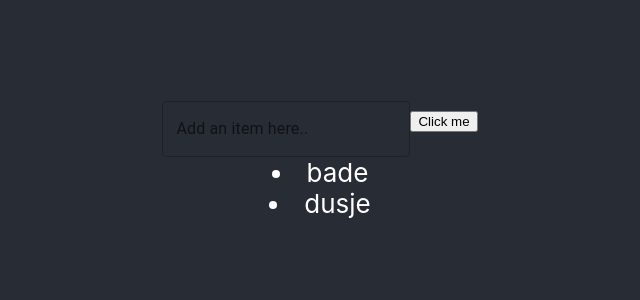
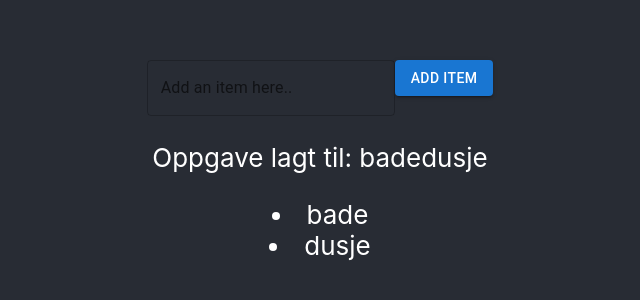
Before and after one commit to iri0008/test-amazingtodo, a React (Create React App) app: page / in a window 1280 px wide. Shown: the part 240-540 px from the top of the page, without its empty margins (320-960 px from the left). Built offline with nearby package versions, Linux system fonts and the light colour scheme.

Commit message:
Oppdatert listen

```diff
--- a/src/App.js
+++ b/src/App.js
@@ -1,19 +1,37 @@
 import './App.css';
-import {TextField} from "@mui/material";
+import { TextField } from "@mui/material";
+import { useState } from 'react';
+import React from 'react';
+import {Button, ListItemSecondaryAction} from "@mui/material";
+
+const myList = ["bade", "dusje"];
 
 function App() {
-  const myList = ["bade", "dusje"];
 
+  const [item, setItem] = useState(myList);
+
+  const addItem = () => {
+  var newItem = document.getElementById("outlined-basic").value;
+    setItem(newItem);
+    myList.push(newItem);
+    console.log(myList);
+  }
 
   return (
     <div className="App">
       <header className="App-header">
+
         <div>
           <TextField id="outlined-basic" label="Add an item here.." variant="outlined" />
-          <button>Click me</button>
+          <Button onClick={addItem} variant="contained">Add item </Button>
         </div>
 
-        {myList.map((myList) => <li>{myList}</li>)}
+        <p> Oppgave lagt til: {item} </p>
+
+        {myList.map((item) => (
+          <li>{item}</li>
+        ))}
+
       </header>
     </div>
   );
```
